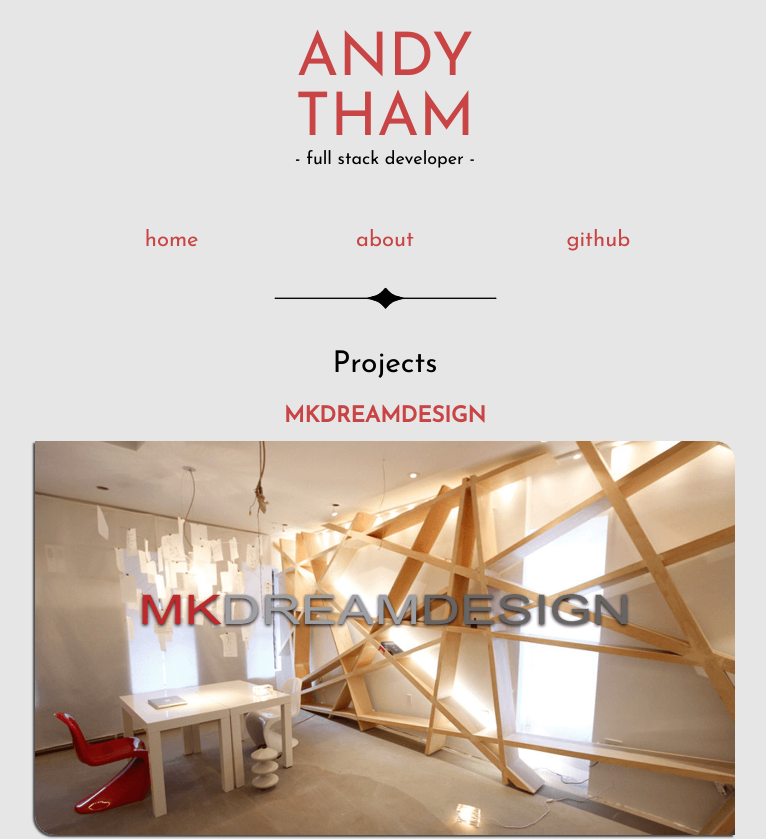
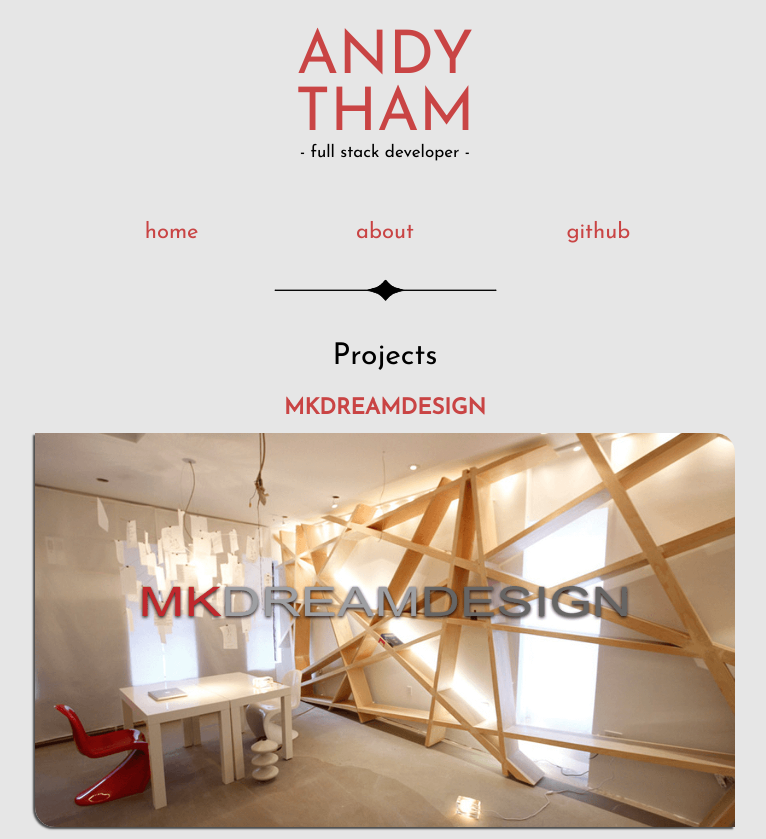
Before and after one commit to andytham/andytham.github.io, a React (Create React App) app: page / in a window 1280 px wide. Shown: the top 839 px of the page, without its empty margins (255-1021 px from the left). Built offline with nearby package versions, Linux system fonts and the light colour scheme.

Commit message:
Tightened header

```diff
--- a/src/css/header.css
+++ b/src/css/header.css
@@ -10,11 +10,12 @@
 .name{
   font-family: 'Josefin Sans', sans-serif;
   font-size: 60px;
+  line-height: .95;
 }
 
 .tagline{
   font-family: 'Josefin Sans', sans-serif;
-  font-size: 18px;
+  font-size: 17px;
   margin: 0 0 20px 0;
   color: black;
 }
```
